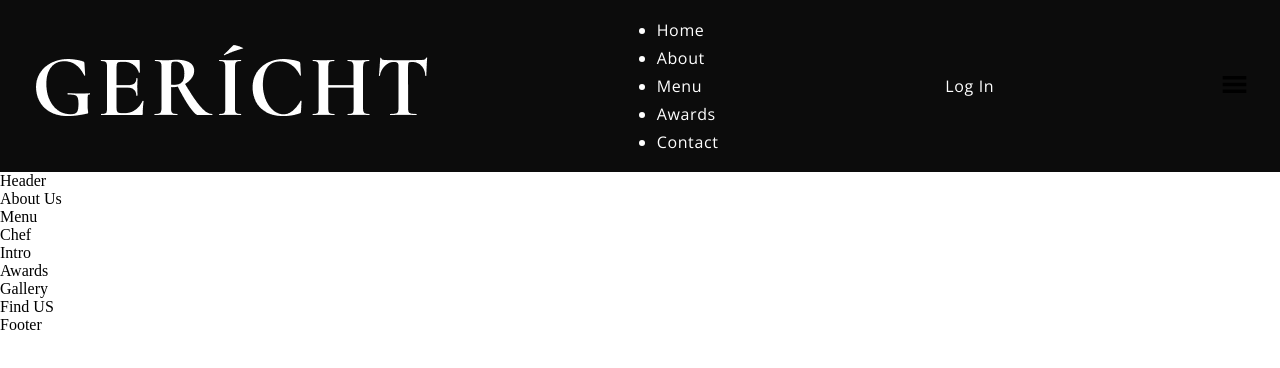
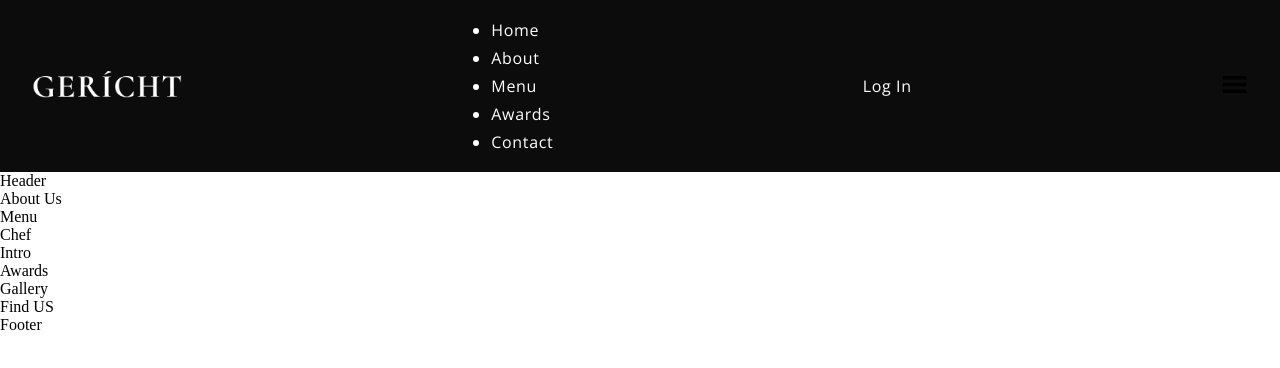
Before and after one commit to brosmar18/coffee-shop, a React (Create React App) app: page / in a window 1280 px wide. Shown: the top 368 px of the page. Built offline with nearby package versions, Linux system fonts and the light colour scheme; a web font is replaced by a local one.

Commit message:
.app__navbar-logo img styles added

```diff
--- a/src/components/NavBar/NavBar.css
+++ b/src/components/NavBar/NavBar.css
@@ -12,3 +12,7 @@
     justify-content: flex-start;
     align-items: center;
 }
+
+.app__navbar-logo img {
+    width: 150px;
+}
```
